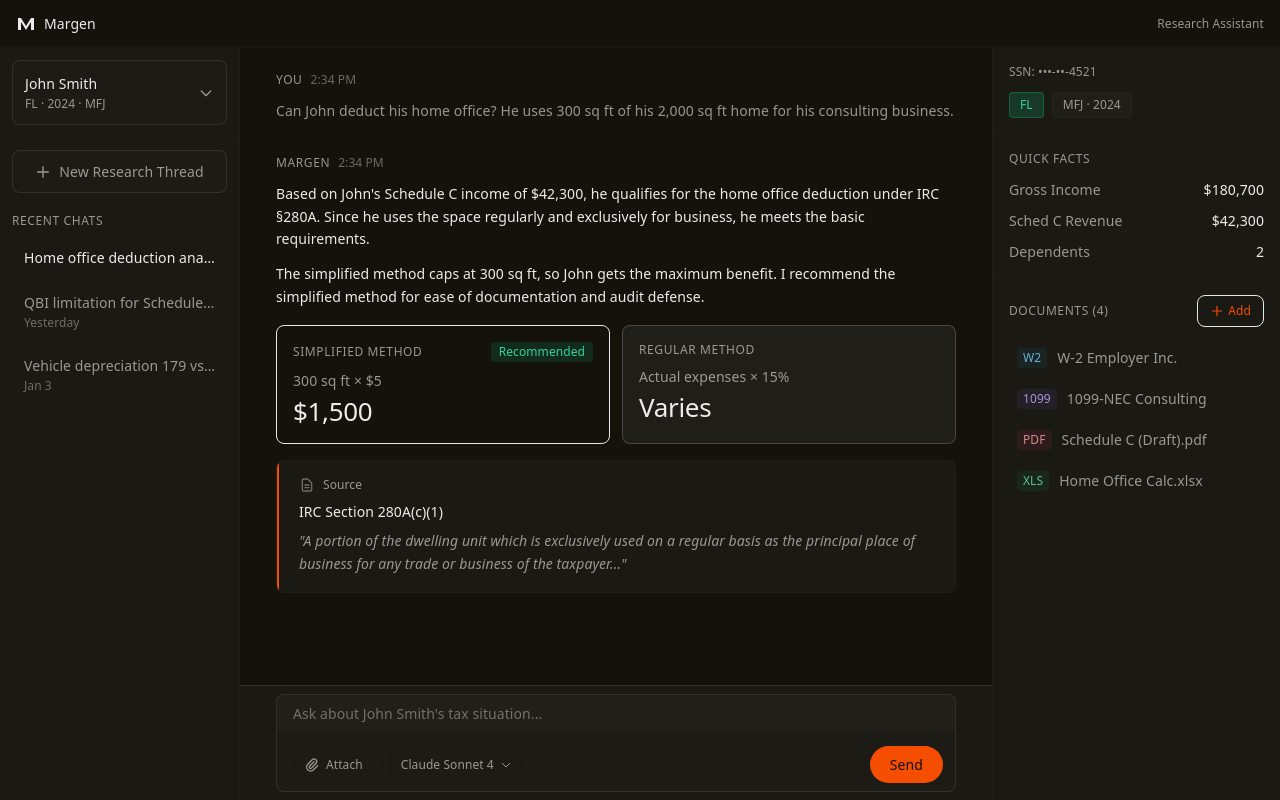
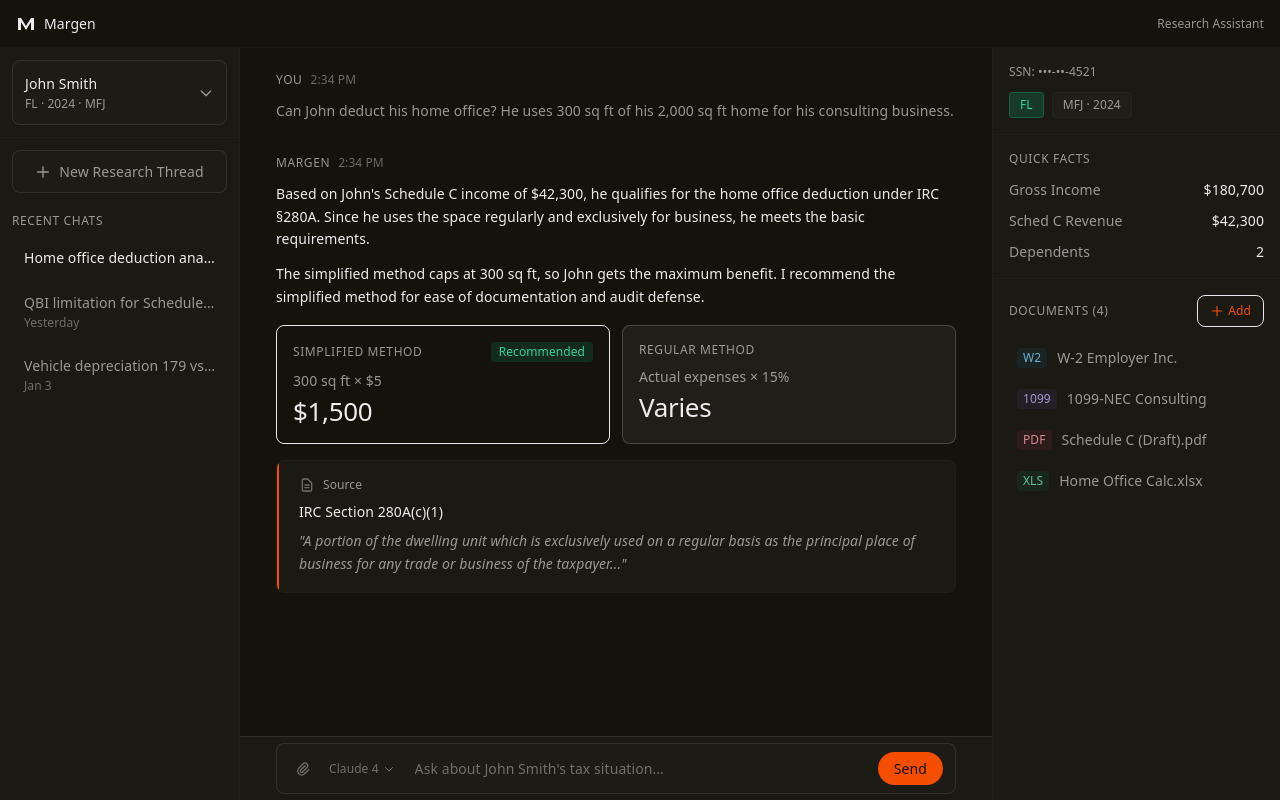
Before and after one commit to s-jag/landing_margen, a Next.js app: page /chat in a window 1280 px wide. Built offline with nearby package versions, Linux system fonts and the light colour scheme.

Commit message:
v2 ui complete

```diff
--- a/src/app/chat/page.tsx
+++ b/src/app/chat/page.tsx
@@ -398,33 +398,37 @@ export default function ChatPage() {
             </div>
           </div>
 
-          {/* Input Area - GROUNDED */}
-          <div className="border-t border-border-02 p-2 bg-card">
+          {/* Input Area - COMPACT INLINE */}
+          <div className="border-t border-border-02 px-2 py-1.5 bg-card">
             <div className="max-w-[680px] mx-auto">
               <div className="bg-card-02 border border-border-02 rounded-md overflow-hidden focus-within:border-accent/50 focus-within:ring-1 focus-within:ring-accent/20 transition-all">
-                <textarea
-                  value={inputValue}
-                  onChange={(e) => setInputValue(e.target.value)}
-                  placeholder={`Ask about ${selectedClient.name}'s tax situation...`}
-                  className="w-full bg-white/[0.02] text-sm text-text placeholder:text-text-tertiary resize-none outline-none px-4 py-2"
-                  rows={1}
-                />
-                <div className="flex items-center justify-between px-3 py-2 bg-card-03/50">
-                  <div className="flex items-center gap-2">
-                    <button className="flex items-center gap-1.5 px-3.5 py-2 text-xs text-text-secondary hover:text-text bg-card-02 hover:bg-card-03 border border-border-01 rounded-md transition-colors">
+                <div className="flex items-center gap-3 px-3 py-2">
+                  {/* Left controls */}
+                  <div className="flex items-center gap-1 flex-shrink-0">
+                    <button className="p-1.5 text-text-tertiary hover:text-text-secondary hover:bg-card-03 rounded transition-colors">
                       <svg className="w-4 h-4" fill="none" viewBox="0 0 24 24" stroke="currentColor">
                         <path strokeLinecap="round" strokeLinejoin="round" strokeWidth={2} d="M15.172 7l-6.586 6.586a2 2 0 102.828 2.828l6.414-6.586a4 4 0 00-5.656-5.656l-6.415 6.585a6 6 0 108.486 8.486L20.5 13" />
                       </svg>
-                      Attach
                     </button>
-                    <button className="flex items-center gap-1.5 px-3.5 py-2 text-xs text-text-secondary hover:text-text bg-card-02 hover:bg-card-03 border border-border-01 rounded-md transition-colors">
-                      <span>Claude Sonnet 4</span>
+                    <button className="flex items-center gap-1 px-2 py-1 text-xs text-text-tertiary hover:text-text-secondary hover:bg-card-03 rounded transition-colors">
+                      <span>Claude 4</span>
                       <svg className="w-3 h-3" fill="none" viewBox="0 0 24 24" stroke="currentColor">
                         <path strokeLinecap="round" strokeLinejoin="round" strokeWidth={2} d="M19 9l-7 7-7-7" />
                       </svg>
                     </button>
                   </div>
-                  <button className="px-5 py-2 bg-accent text-bg text-sm font-medium rounded-full hover:bg-accent/90 transition-colors">
+
+                  {/* Input - grows to fill */}
+                  <input
+                    type="text"
+                    value={inputValue}
+                    onChange={(e) => setInputValue(e.target.value)}
+                    placeholder={`Ask about ${selectedClient.name}'s tax situation...`}
+                    className="flex-1 bg-transparent text-sm text-text placeholder:text-text-tertiary outline-none min-w-0"
+                  />
+
+                  {/* Send button */}
+                  <button className="px-4 py-1.5 bg-accent text-bg text-sm font-medium rounded-full hover:bg-accent/90 transition-colors flex-shrink-0">
                     Send
                   </button>
                 </div>
```
Also changed, not shown: 1 other file (tests, documents, lock files or other folders).
